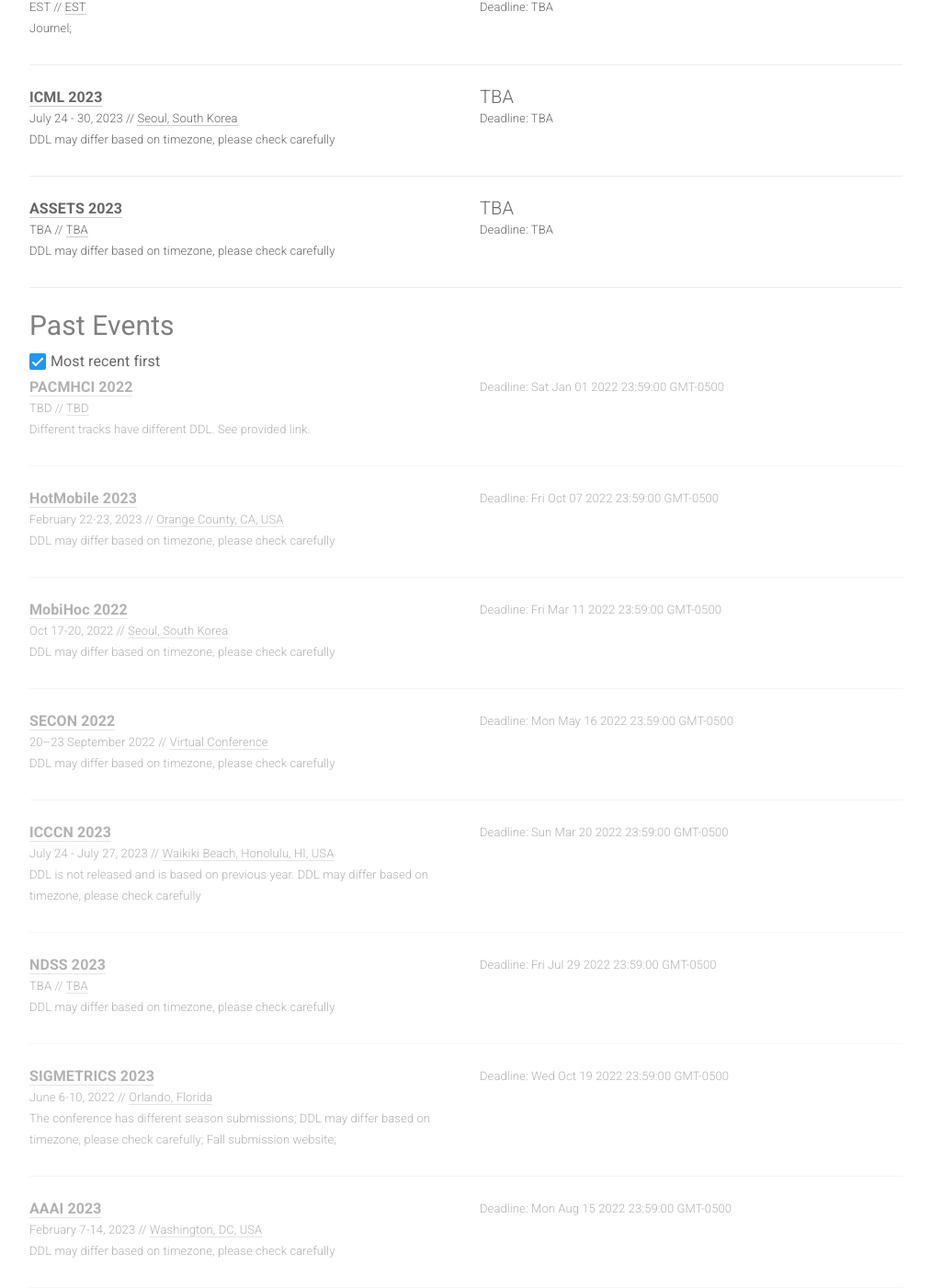
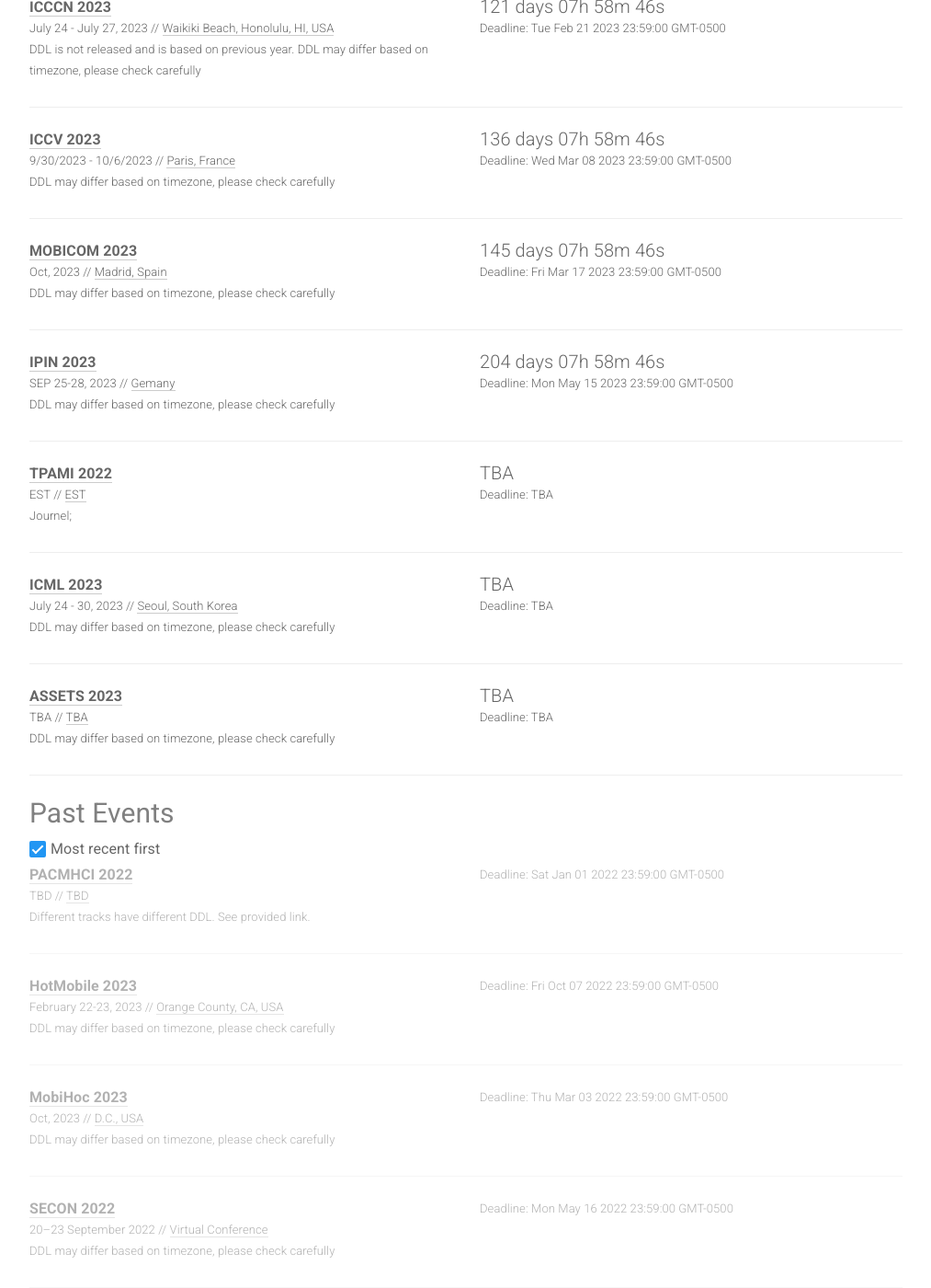
Before and after one commit to iot-psu/ai-deadlines, a Jekyll site: the page built from index.html, in a window 1280 px wide and 1400 px high, scrolled down 1807 px. Shown: the whole window at 92% size, without its empty margins (133-1146 px from the left). Built offline with Jekyll 4.4.1, drawn with Linux system fonts in a browser that asks for light colours; some of the changed text lies outside the part shown.

Commit message:
Update conferences.yml

```diff
--- a/_data/conferences.yml
+++ b/_data/conferences.yml
@@ -24,13 +24,13 @@
   note: DDL may differ based on timezone, please check carefully
 
 - name: MobiHoc
-  year: 2022
-  id: MOBIHOC2022
-  link: https://sigmobile.org/mobihoc/2022/
-  deadline: "2022-03-11 23:59:00"
+  year: 2023
+  id: MOBIHOC2023
+  link: https://sigmobile.org/mobihoc/2023/
+  deadline: "2022-03-03 23:59:00"
   timezone: EST
-  date: Oct 17-20, 2022
-  place:  Seoul, South Korea
+  date: Oct, 2023
+  place:  D.C., USA
   sub: CN
   note: DDL may differ based on timezone, please check carefully
 
@@ -81,8 +81,8 @@
 - name: ICCCN
   year: 2023
   id: ICCCN2023
-  link: http://www.icccn.org/
-  deadline: "2022-03-20 23:59:00"
+  link: http://www.icccn.org/icccn23/index.html
+  deadline: "2023-02-21 23:59:00"
   timezone: EST
   date: July 24 - July 27, 2023
   place:  Waikiki Beach, Honolulu, HI, USA
@@ -105,9 +105,9 @@
   year: 2023
   id: SIGMETRICS2023
   link: https://www.sigmetrics.org/sigmetrics2023/call_for_papers.html
-  deadline: "2022-10-19 23:59:00"
+  deadline: "2023-01-25 23:59:00"
   timezone: EST
-  date: June 6-10, 2022
+  date: June 19-23, 2023
   place: Orlando, Florida
   sub: PE
   note: The conference has different season submissions; DDL may differ based on timezone,
@@ -149,10 +149,10 @@
 - name: MOBICOM
   year: 2023
   id: MOBICOM2023
-  link: https://www.sigmobile.org/mobicom/2023/
-  deadline: "2022-08-20 23:59:00"
+  link: https://www.sigmobile.org/mobicom/2023/index.html
+  deadline: "2023-03-17 23:59:00"
   timezone: EST
-  date: Oct 17-21, 2022
+  date: Oct, 2023
   place: Madrid, Spain
   sub: MC
   note: DDL may differ based on timezone, please check carefully
@@ -301,13 +301,13 @@
   note: DDL may differ based on timezone, please check carefully
 
 - name: MOBISYS
-  year: 2022
-  id: MOBISYS2022
-  link: https://www.sigmobile.org/mobisys/2022/
-  deadline: "2021-12-20 23:59:00"
+  year: 2023
+  id: MOBISYS2023
+  link: https://www.sigmobile.org/mobisys/2023/
+  deadline: "2022-12-09 23:59:00"
   timezone: EST
-  date: June 27 - July 1, 2022.
-  place: Portland, Oregon, USA
+  date: June 18 - June 22, 2023
+  place: Helsinki, Finland
   sub: MC
   note: DDL may differ based on timezone, please check carefully
 
```
